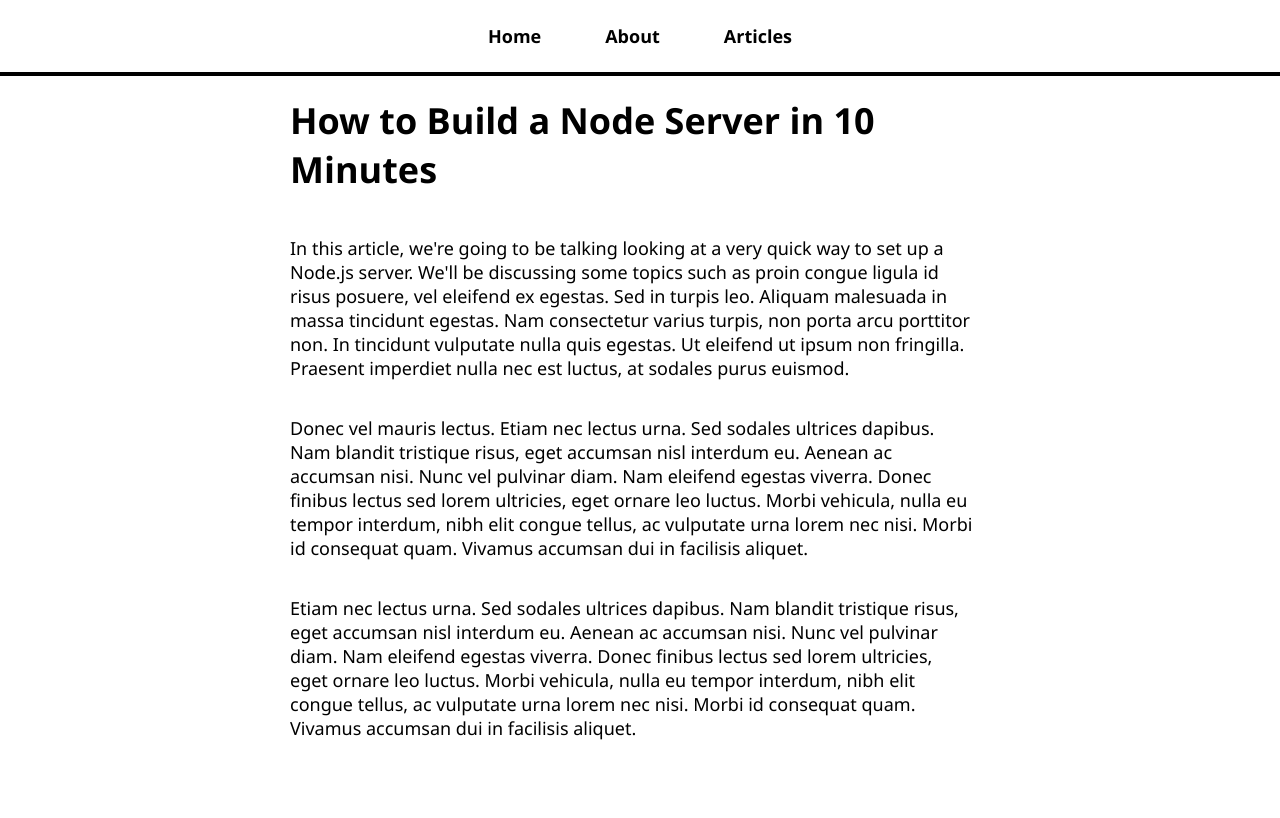
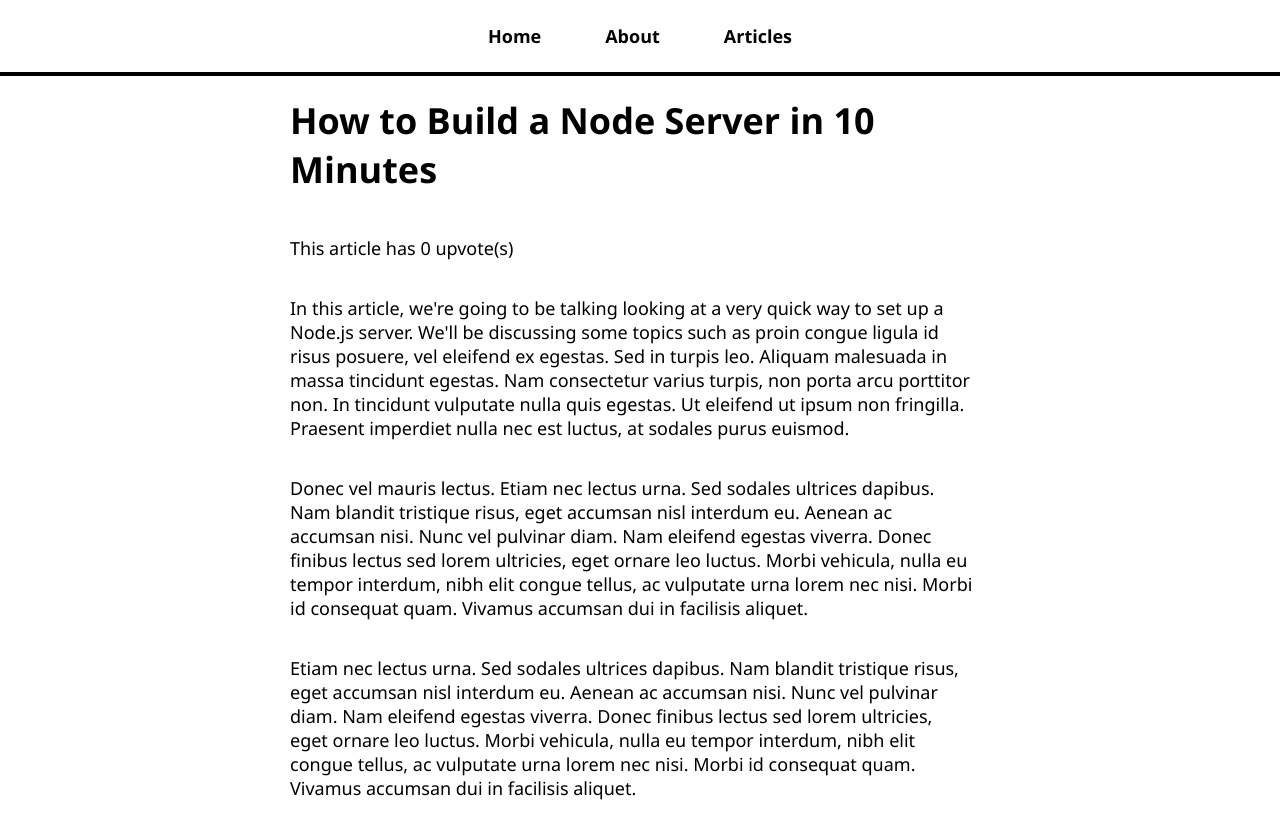
Before and after one commit to AndyFerrie/blog-site, a React (Create React App) app: page /articles/learn-node in a window 1280 px wide. Built offline with nearby package versions, Linux system fonts and the light colour scheme; no server answers.

Commit message:
add proxy to package and axios to ArticlePage

```diff
--- a/package.json
+++ b/package.json
@@ -2,6 +2,7 @@
   "name": "blog-site",
   "version": "0.1.0",
   "private": true,
+  "proxy": "http://localhost:8000/",
   "dependencies": {
     "@testing-library/jest-dom": "^5.16.5",
     "@testing-library/react": "^13.4.0",
--- a/src/pages/ArticlePage.js
+++ b/src/pages/ArticlePage.js
@@ -1,13 +1,27 @@
+import { useState, useEffect } from "react";
 import React from "react";
 import { useParams } from "react-router-dom";
+import axios from "axios";
 import NotFoundPage from "./NotFoundPage";
 import articles from "./article-content";
 
 const ArticlePage = () => {
+
+    const [articleInfo, setArticleInfo] = useState({ upvotes: 0, comments: [] });
+
     const { articleId } = useParams();
     // ^^ can also be written as:
     // const params = useParams();
     // const articleId = params.articleId;
+
+    useEffect(() => {
+        const loadArticleInfo = async () => {
+            const response = await axios.get(`/api/articles/${articleId}`);
+            const newArticleInfo = response.data;
+            setArticleInfo(newArticleInfo);
+        }
+        loadArticleInfo();
+    }, []);
 
     const article = articles.find(article => article.name === articleId);
 
@@ -16,6 +30,7 @@ const ArticlePage = () => {
     return (
         <>
             <h1>{article.title}</h1>
+            <p>This article has {articleInfo.upvotes} upvote(s)</p>
             {article.content.map((paragraph, i) => (
                 <p key={i}>{paragraph}</p>
             ))}
```
